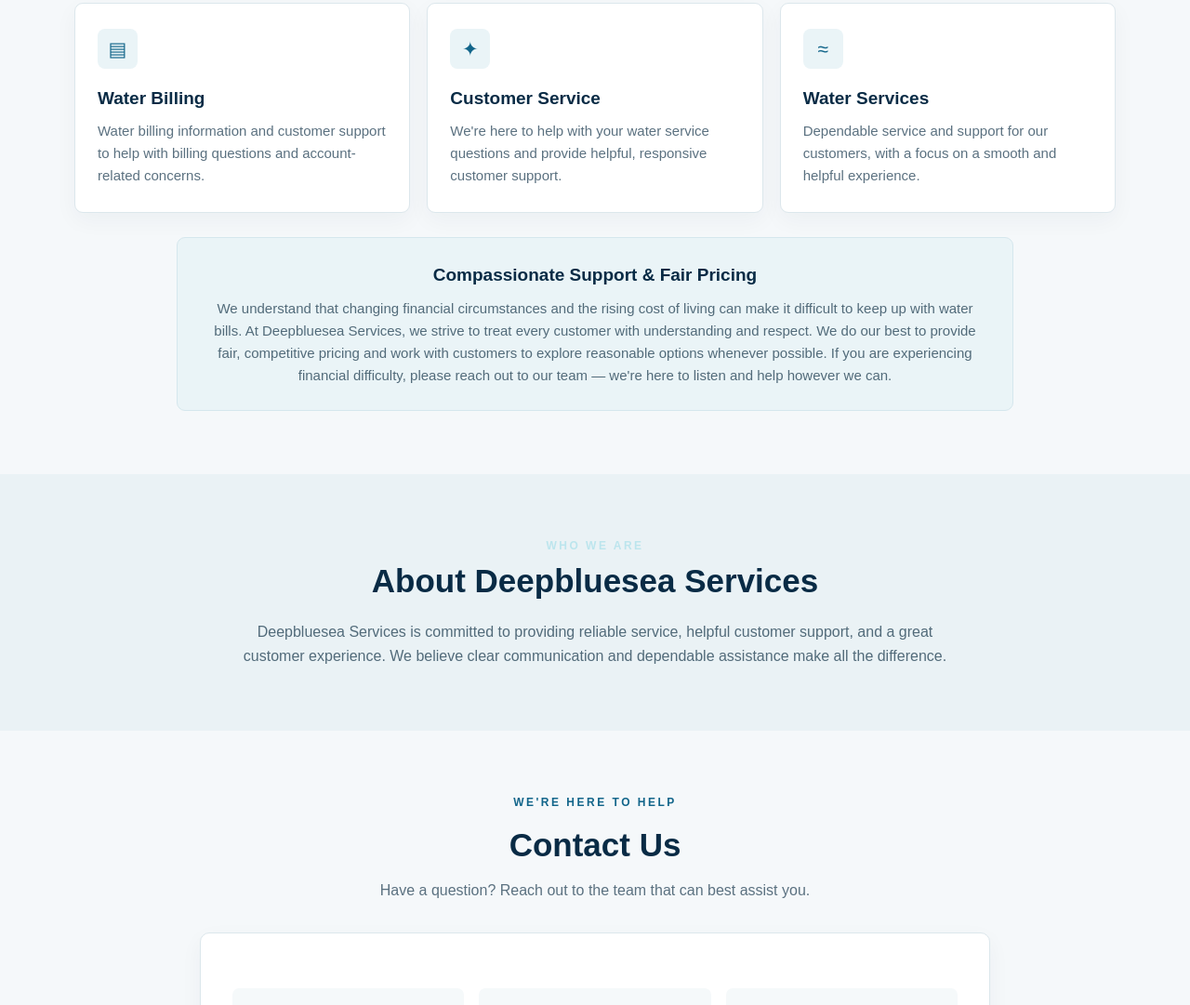
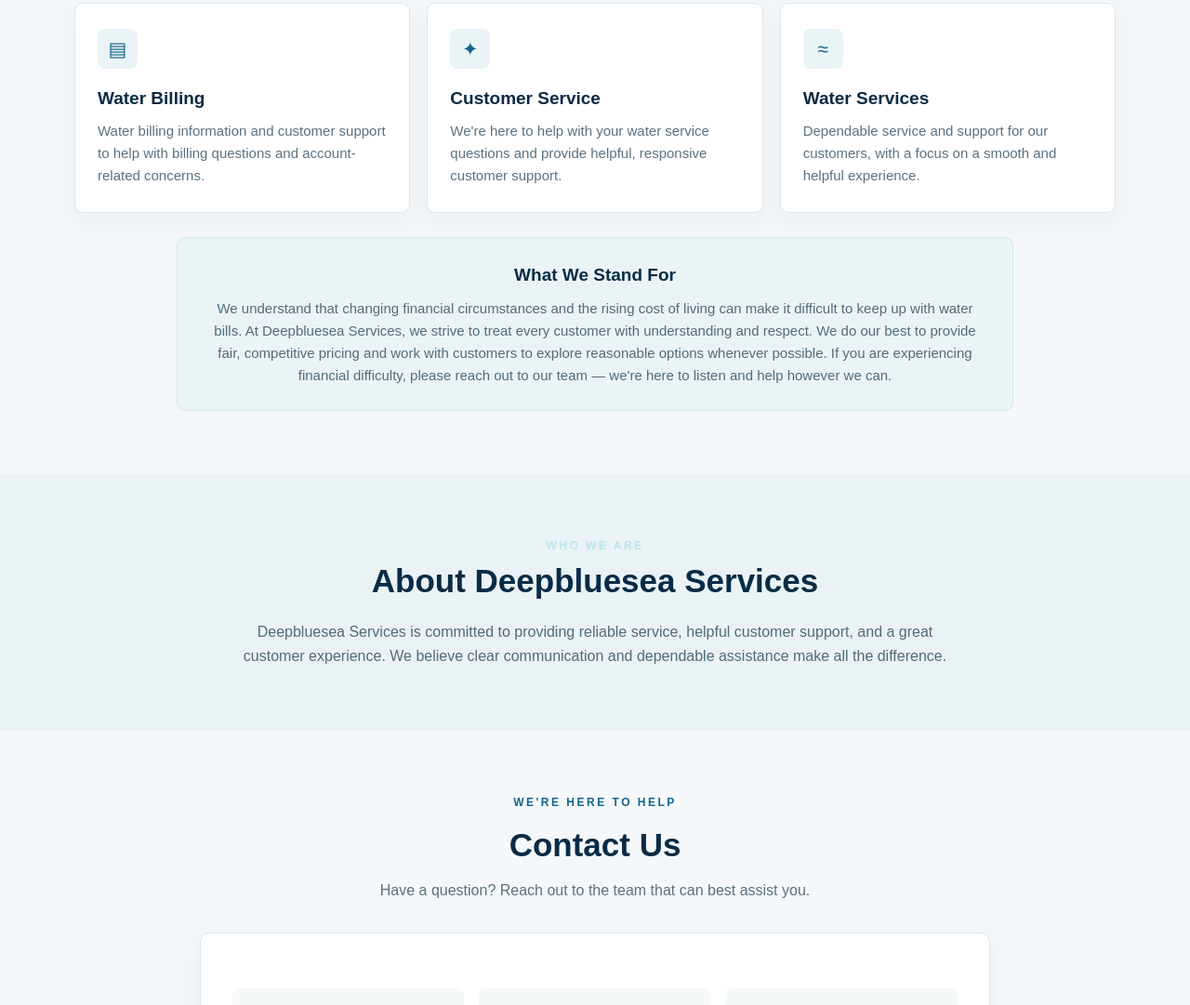
Before and after one commit to deepbluesea-services/deepbluesea-services, a plain HTML site: page index.html in a window 1280 px wide. Shown: the part 776-1857 px from the top of the page at 93% size. Drawn offline with Linux system fonts and the light colour scheme.

Commit message:
Rename customer support statement heading

```diff
--- a/index.html
+++ b/index.html
@@ -287,7 +287,7 @@ footer p { margin: 0; }
         </article>
       </div>
       <div class="support-note">
-        <h3>Compassionate Support &amp; Fair Pricing</h3>
+        <h3>What We Stand For</h3>
         <p>We understand that changing financial circumstances and the rising cost of living can make it difficult to keep up with water bills. At Deepbluesea Services, we strive to treat every customer with understanding and respect. We do our best to provide fair, competitive pricing and work with customers to explore reasonable options whenever possible. If you are experiencing financial difficulty, please reach out to our team — we're here to listen and help however we can.</p>
       </div>
     </div>
```
